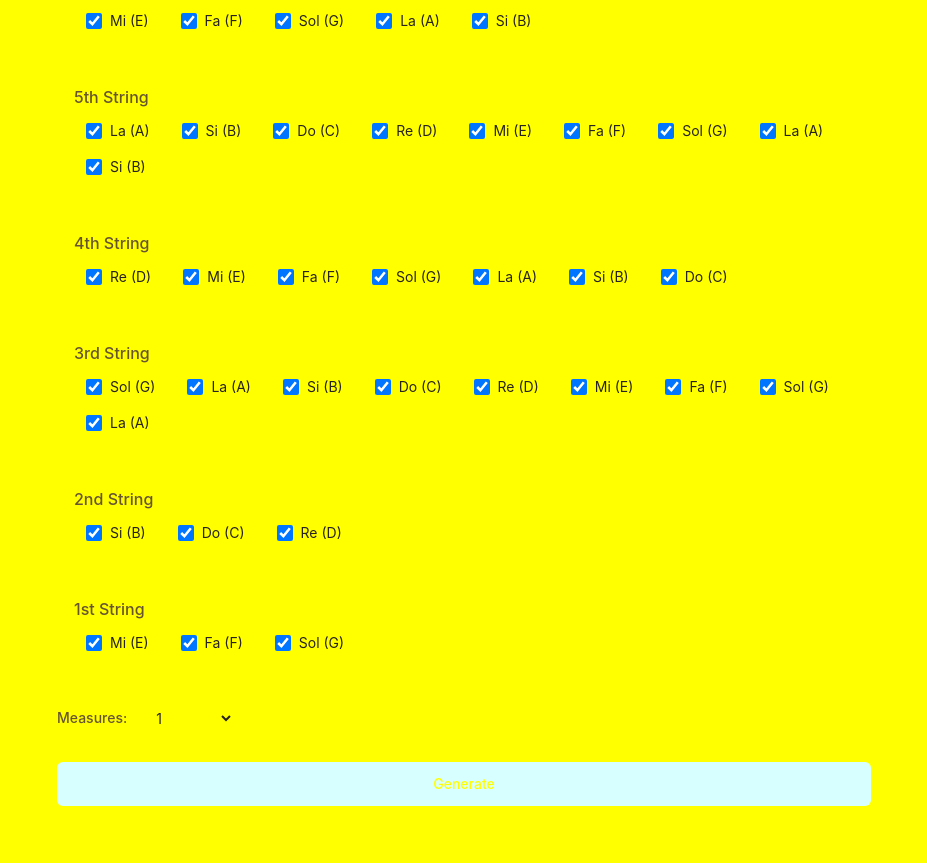
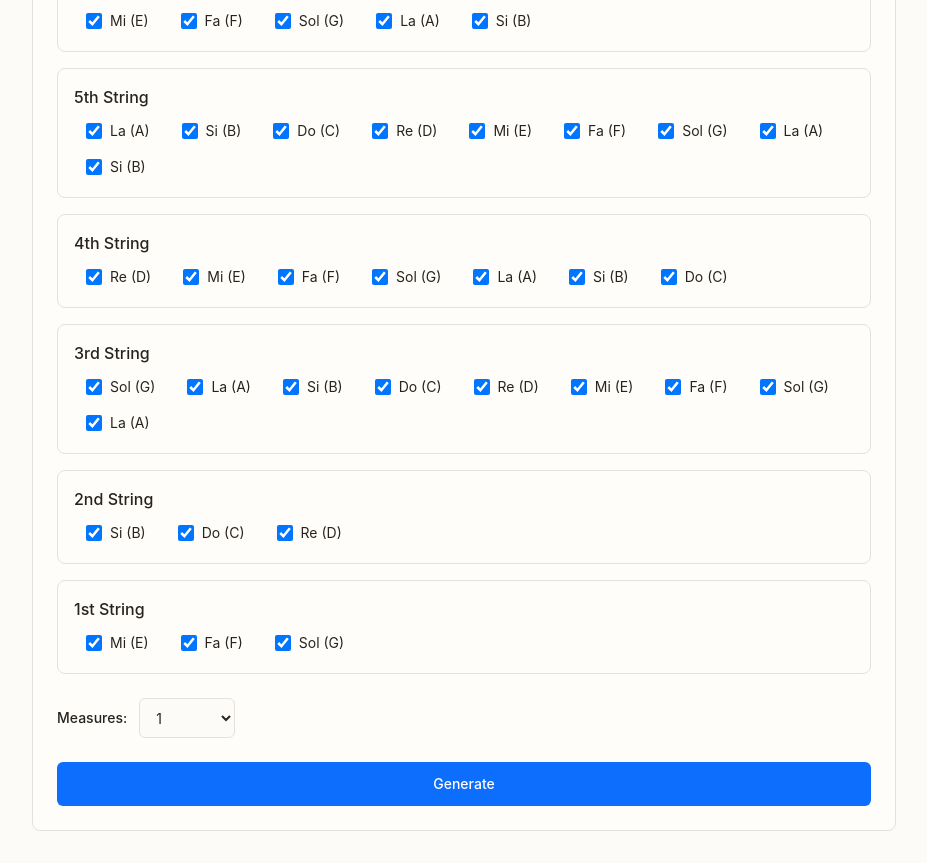
Before and after one commit to AliVillegas/Learn-Guitar-Personal-games, a React (Vite) app: page / in a window 1280 px wide. Shown: the part 220-1083 px from the top of the page, without its empty margins (176-1103 px from the left). Built offline with nearby package versions, Linux system fonts and the light colour scheme.

Commit message:
fix: button visibility by using rgb() instead of hsl() in Tailwind config

```diff
--- a/tailwind.config.js
+++ b/tailwind.config.js
@@ -8,45 +8,45 @@ export default {
   theme: {
     extend: {
       colors: {
-        background: 'hsl(var(--background))',
-        foreground: 'hsl(var(--foreground))',
+        background: 'rgb(var(--background))',
+        foreground: 'rgb(var(--foreground))',
         card: {
-          DEFAULT: 'hsl(var(--card))',
-          foreground: 'hsl(var(--card-foreground))',
+          DEFAULT: 'rgb(var(--card))',
+          foreground: 'rgb(var(--card-foreground))',
         },
         popover: {
-          DEFAULT: 'hsl(var(--popover))',
-          foreground: 'hsl(var(--popover-foreground))',
+          DEFAULT: 'rgb(var(--popover))',
+          foreground: 'rgb(var(--popover-foreground))',
         },
         primary: {
-          DEFAULT: 'hsl(var(--primary))',
-          foreground: 'hsl(var(--primary-foreground))',
+          DEFAULT: 'rgb(var(--primary))',
+          foreground: 'rgb(var(--primary-foreground))',
         },
         secondary: {
-          DEFAULT: 'hsl(var(--secondary))',
-          foreground: 'hsl(var(--secondary-foreground))',
+          DEFAULT: 'rgb(var(--secondary))',
+          foreground: 'rgb(var(--secondary-foreground))',
         },
         muted: {
-          DEFAULT: 'hsl(var(--muted))',
-          foreground: 'hsl(var(--muted-foreground))',
+          DEFAULT: 'rgb(var(--muted))',
+          foreground: 'rgb(var(--muted-foreground))',
         },
         accent: {
-          DEFAULT: 'hsl(var(--accent))',
-          foreground: 'hsl(var(--accent-foreground))',
+          DEFAULT: 'rgb(var(--accent))',
+          foreground: 'rgb(var(--accent-foreground))',
         },
         destructive: {
-          DEFAULT: 'hsl(var(--destructive))',
-          foreground: 'hsl(var(--destructive-foreground))',
+          DEFAULT: 'rgb(var(--destructive))',
+          foreground: 'rgb(var(--destructive-foreground))',
         },
-        border: 'hsl(var(--border))',
-        input: 'hsl(var(--input))',
-        ring: 'hsl(var(--ring))',
+        border: 'rgb(var(--border))',
+        input: 'rgb(var(--input))',
+        ring: 'rgb(var(--ring))',
         chart: {
-          '1': 'hsl(var(--chart-1))',
-          '2': 'hsl(var(--chart-2))',
-          '3': 'hsl(var(--chart-3))',
-          '4': 'hsl(var(--chart-4))',
-          '5': 'hsl(var(--chart-5))',
+          '1': 'rgb(var(--chart-1))',
+          '2': 'rgb(var(--chart-2))',
+          '3': 'rgb(var(--chart-3))',
+          '4': 'rgb(var(--chart-4))',
+          '5': 'rgb(var(--chart-5))',
         },
       },
       borderRadius: {
```
